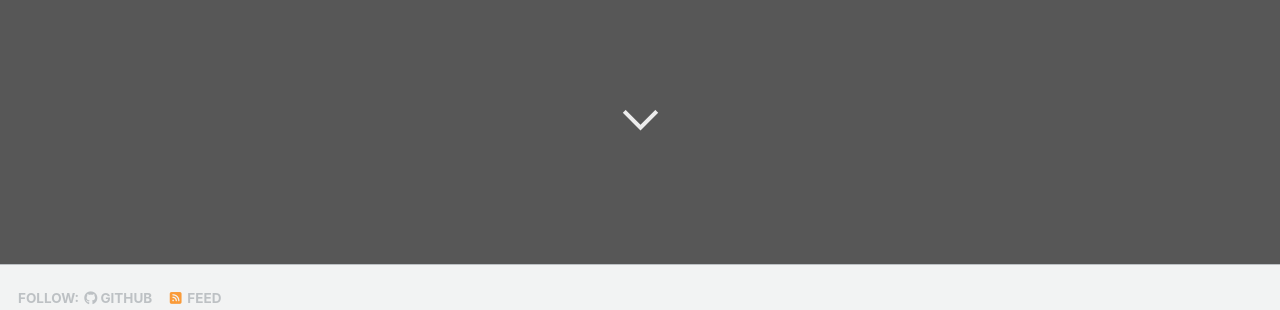
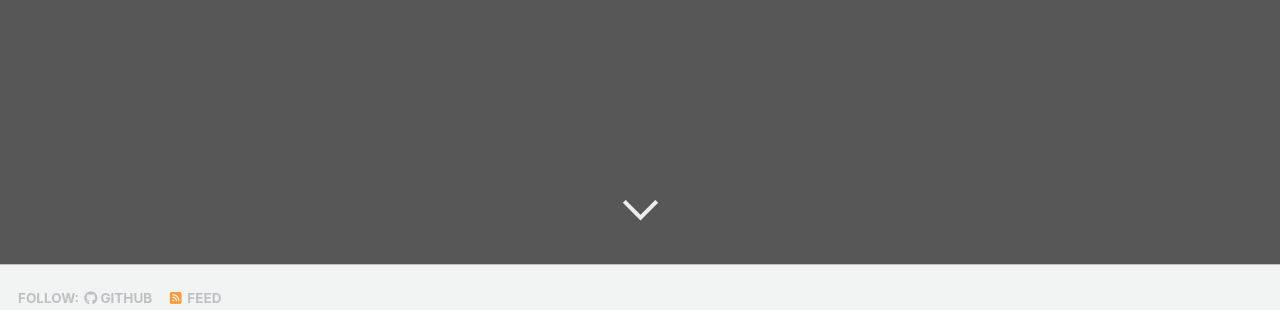
Before and after one commit to leebh1119/leebh1119.github.io, a Jekyll site: the page built from index.md, in a window 1280 px wide. Shown: the part 525-835 px from the top of the page. Built offline with Jekyll 4.4.1, drawn with Linux system fonts in a browser that asks for light colours; a style sheet for code colours, icons or effects is not loaded.

Commit message:
updated arrow position

```diff
--- a/_sass/_custom.scss
+++ b/_sass/_custom.scss
@@ -57,7 +57,7 @@
   position: absolute;
 
   left: 50%;
-  top: 65%;
+  top: 75%;
 
   display: block;
 
```
